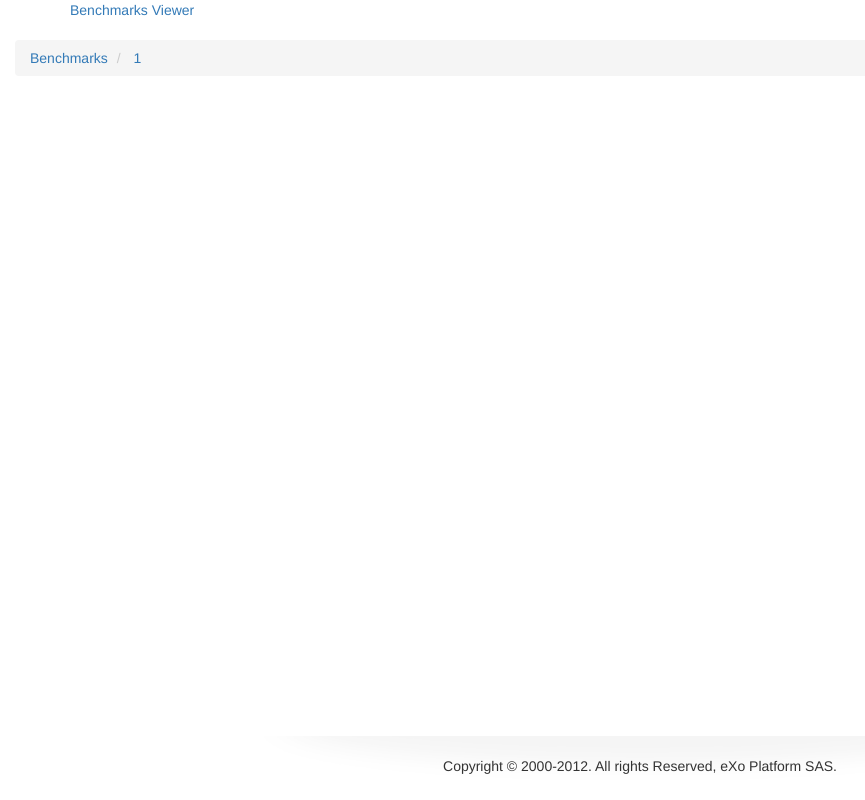
After one commit to exoplatform/benchmarks-viewer, a PHP site: page /bench.php?benchmark=1 in a window 1280 px wide. The commit adds this page. Shown: the whole page, without its empty margins (0-865 px from the left). Run offline with PHP 8.4, Linux system fonts and the light colour scheme; some libraries are stand-ins or nearby versions.

Commit message:
add bench page (empty) + link

```diff
--- /dev/null
+++ b/bench.php
@@ -0,0 +1,64 @@
+<!DOCTYPE html>
+<?php
+$benchmark = $_GET['benchmark'];
+?>
+<html>
+<head>
+  <meta http-equiv="Content-Type" content="text/html; charset=UTF-8"/>
+  <title>Benchmarks Viewer</title>
+  <link href="//netdna.bootstrapcdn.com/twitter-bootstrap/2.1.1/css/bootstrap-combined.min.css" type="text/css" rel="stylesheet" media="all">
+  <link href="//netdna.bootstrapcdn.com/bootswatch/2.1.0/spacelab/bootstrap.min.css" type="text/css" rel="stylesheet" media="all">
+  <link href="./main.css" type="text/css" rel="stylesheet" media="all"/>
+</head>
+<body>
+<!-- navbar
+================================================== -->
+<div id="navbar" class="navbar navbar-fixed-top" data-dropdown="dropdown">
+  <div class="navbar-inner">
+    <div class="container">
+      <a class="brand" href="#">Benchmarks Viewer</a>
+    </div>
+  </div>
+</div>
+<!-- /navbar -->
+
+<!-- Main
+================================================== -->
+<div id="wrap">
+  <div id="main">
+    <div class="container-fluid">
+      <div class="content">
+        <ul class="breadcrumb">
+          <li>
+            <a href="./index.php">Benchmarks</a>
+          </li>
+          <li>
+            <a href="./index.php"><?=$benchmark?></a>
+          </li>
+        </ul>
+        <div class="row-fluid">
+          <div class="span1">
+          </div>
+          <div class="span10">
+            <div class="row">
+              <div class="span12">
+              </div>
+            </div>
+          </div>
+        </div>
+      </div>
+    </div>
+    <!-- /container -->
+
+  </div>
+</div>
+
+<!-- Footer
+================================================== -->
+<div id="footer">Copyright © 2000-2012. All rights Reserved, eXo Platform SAS.</div>
+</body>
+<script src="//ajax.googleapis.com/ajax/libs/jquery/1.8.1/jquery.min.js" type="text/javascript"></script>
+<!-- DataTables -->
+<script src="//ajax.aspnetcdn.com/ajax/jquery.dataTables/1.9.3/jquery.dataTables.min.js" type="text/javascript"></script>
+<script src="//netdna.bootstrapcdn.com/twitter-bootstrap/2.1.1/js/bootstrap.min.js" type="text/javascript"></script>
+</html>
```
Also changed, not shown: index.php (+7 -0 lines).
